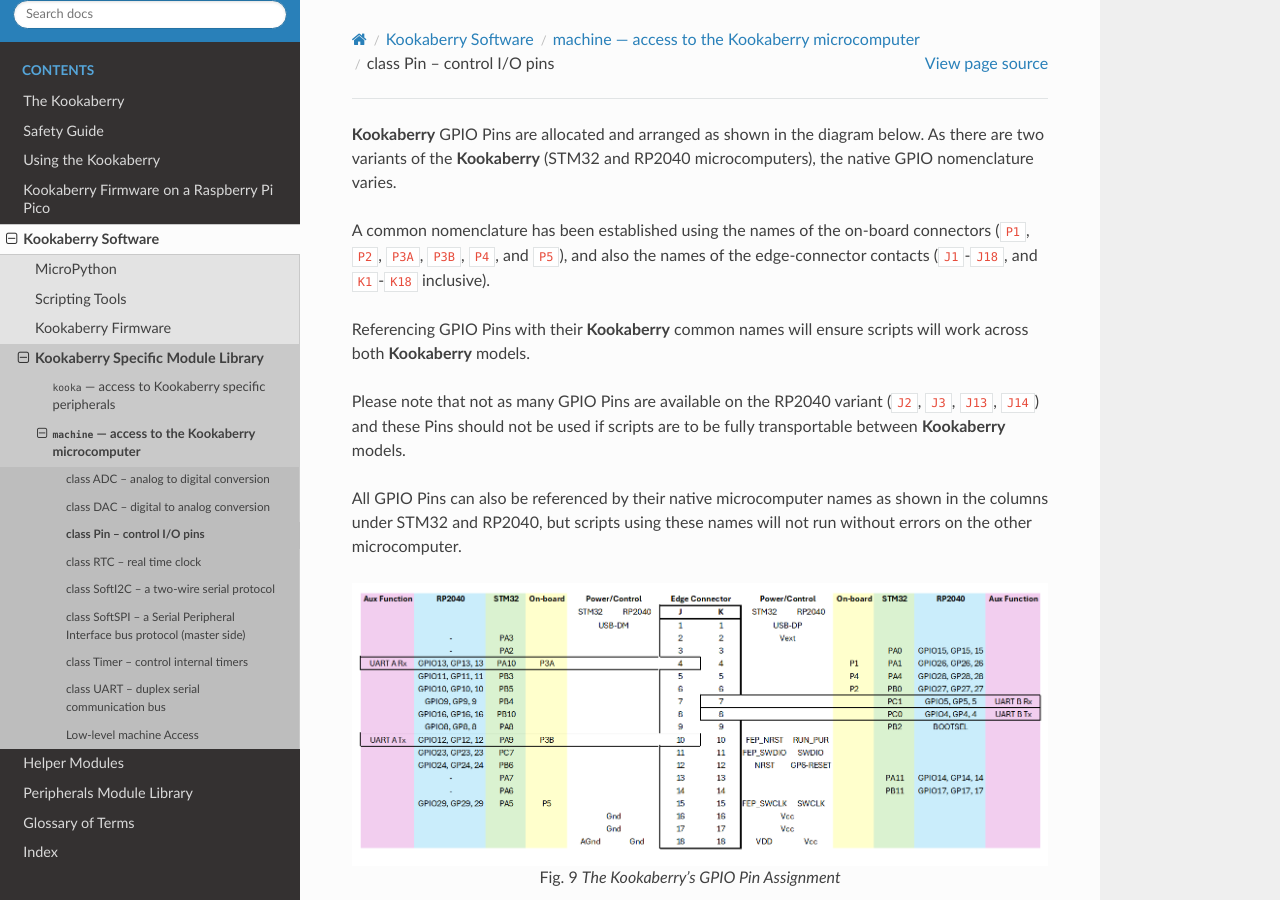
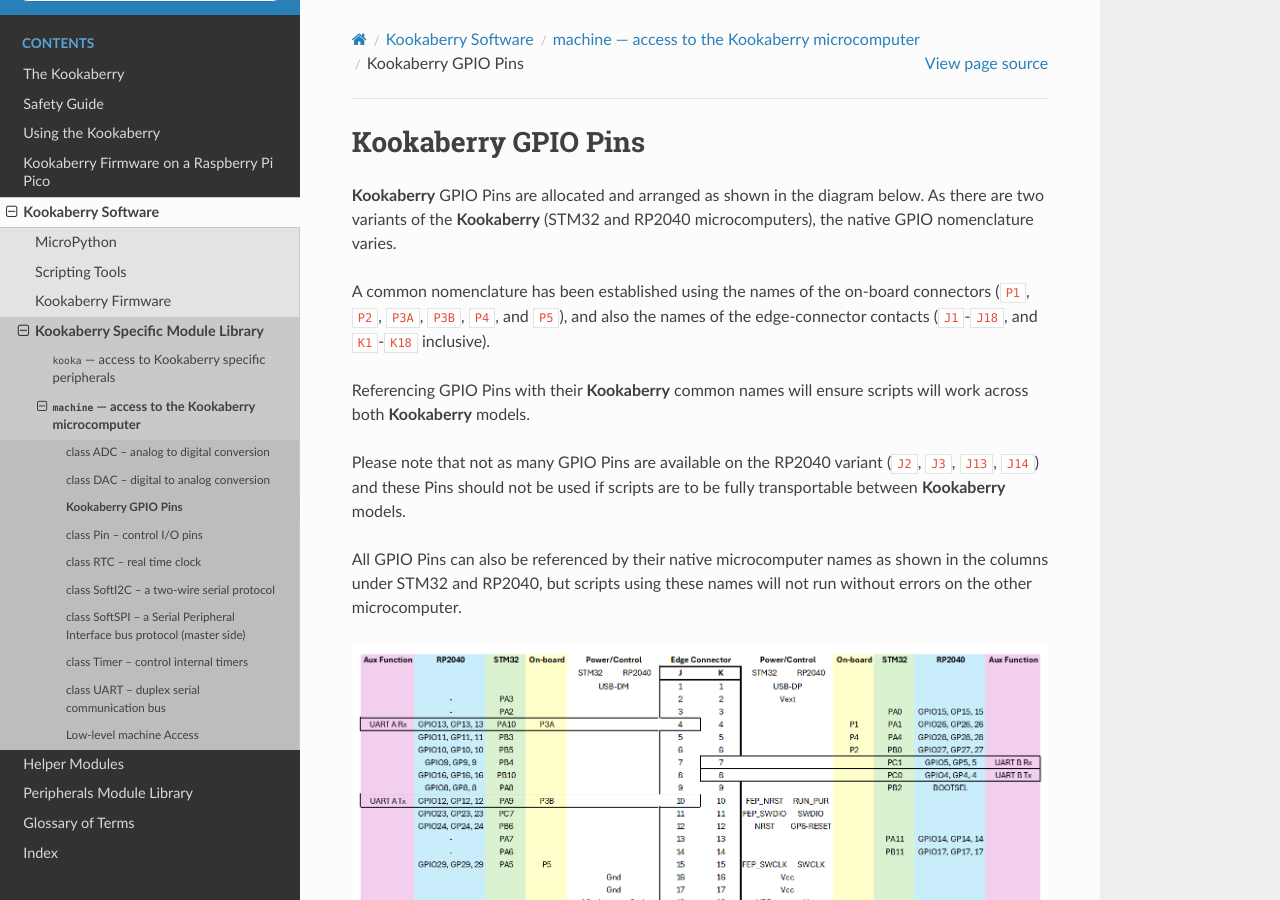
Before and after one commit to TDStrasser/Kookaberry-Reference-Guide, a Sphinx documentation site: the page built from docs/source/machine.Pin.rst, in a window 1280 px wide and 900 px high. Built offline with Sphinx 7.4.7 and the Read the Docs theme 2.0.0, drawn with Linux system fonts in a browser that asks for light colours.

Commit message:
Added a heading

```diff
--- a/docs/source/machine.Pin.rst
+++ b/docs/source/machine.Pin.rst
@@ -1,6 +1,9 @@
 .. currentmodule:: machine
 
 .. _machine.Pin:
+
+Kookaberry GPIO Pins
+====================
 
 **Kookaberry** GPIO Pins are allocated and arranged as shown in the diagram below.
 As there are two variants of the **Kookaberry** (STM32 and RP2040 microcomputers), the native GPIO nomenclature varies.
```
